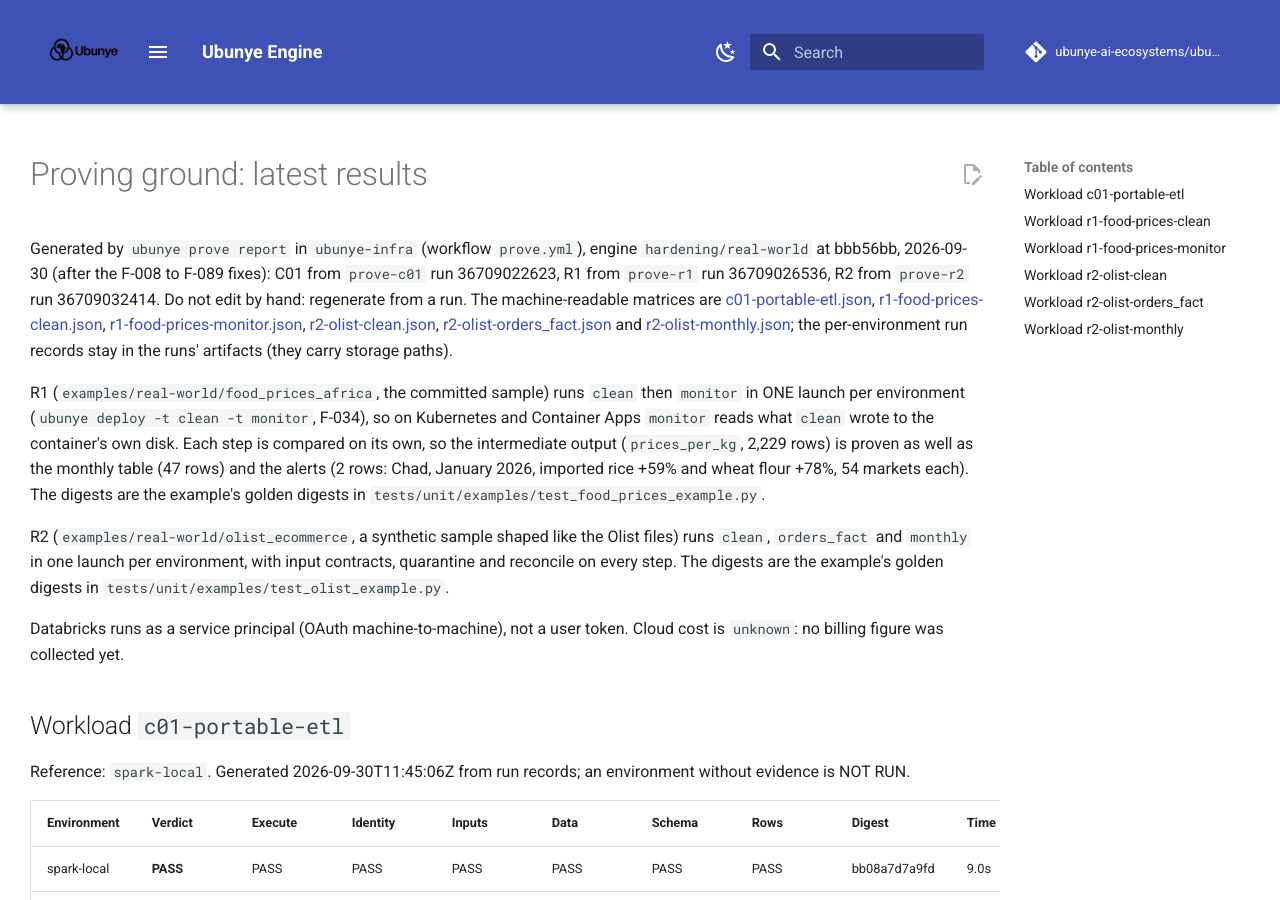
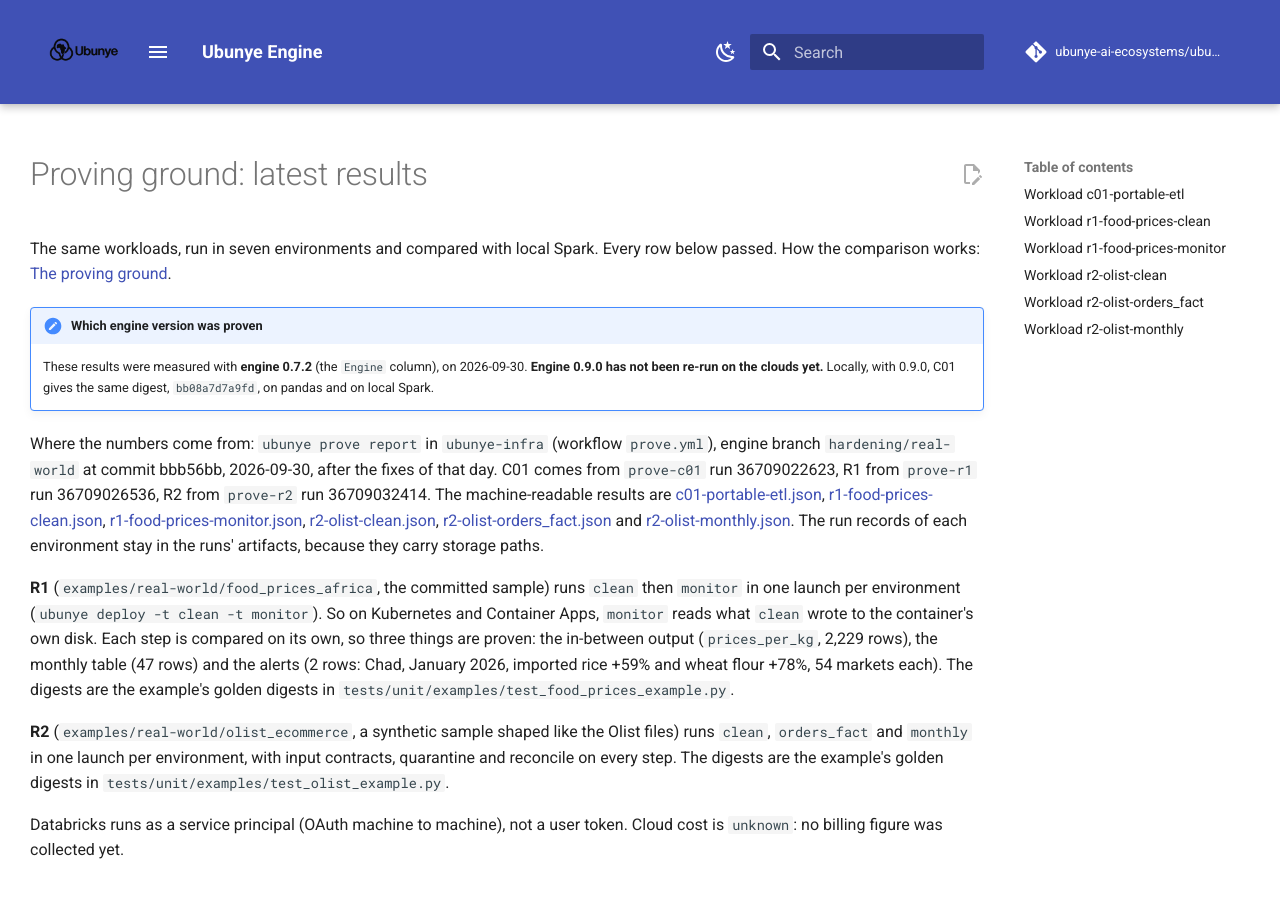
Before and after one commit to ubunye-ai-ecosystems/ubunye_engine, an MkDocs documentation site: the page built from docs/proving-ground/latest.md, in a window 1280 px wide and 900 px high. Built offline with MkDocs 1.6.1 and Material for MkDocs 9.7.7, drawn with Linux system fonts in a browser that asks for light colours; comment, search, counter and statistics services are not loaded.

Commit message:
docs(proving): results say which engine was proven; R2 shown as run on the clouds; audit page marked as history
Co-Authored-By: Claude Opus 5.5 <noreply@anthropic.com>

```diff
--- a/docs/proving-ground/latest.md
+++ b/docs/proving-ground/latest.md
@@ -1,29 +1,43 @@
 # Proving ground: latest results
 
-Generated by `ubunye prove report` in `ubunye-infra` (workflow `prove.yml`), engine
-`hardening/real-world` at bbb56bb, 2026-09-30 (after the F-008 to F-089 fixes): C01 from
-`prove-c01` run 36709022623, R1 from `prove-r1` run 36709026536, R2 from `prove-r2` run
-36709032414. Do not edit by hand: regenerate from a run. The
-machine-readable matrices are [c01-portable-etl.json](c01-portable-etl.json),
+The same workloads, run in seven environments and compared with local Spark. Every row
+below passed. How the comparison works: [The proving ground](index.md).
+
+!!! note "Which engine version was proven"
+    These results were measured with **engine 0.7.2** (the `Engine` column), on
+    2026-09-30. **Engine 0.9.0 has not been re-run on the clouds yet.** Locally, with
+    0.9.0, C01 gives the same digest, `bb08a7d7a9fd`, on pandas and on local Spark.
+
+<!-- Do not edit by hand: regenerate from a run. The "## Workload" sections below are
+written by `ubunye prove report --md`; this header is written by hand around them. -->
+
+Where the numbers come from: `ubunye prove report` in `ubunye-infra` (workflow
+`prove.yml`), engine branch `hardening/real-world` at commit bbb56bb, 2026-09-30, after
+the fixes of that day. C01 comes from `prove-c01` run 36709022623, R1 from `prove-r1`
+run 36709026536, R2 from `prove-r2` run 36709032414. The machine-readable results are
+[c01-portable-etl.json](c01-portable-etl.json),
 [r1-food-prices-clean.json](r1-food-prices-clean.json),
-[r1-food-prices-monitor.json](r1-food-prices-monitor.json), [r2-olist-clean.json](r2-olist-clean.json),
-[r2-olist-orders_fact.json](r2-olist-orders_fact.json) and [r2-olist-monthly.json](r2-olist-monthly.json); the per-environment run
-records stay in the runs' artifacts (they carry storage paths).
+[r1-food-prices-monitor.json](r1-food-prices-monitor.json),
+[r2-olist-clean.json](r2-olist-clean.json),
+[r2-olist-orders_fact.json](r2-olist-orders_fact.json) and
+[r2-olist-monthly.json](r2-olist-monthly.json). The run records of each environment stay
+in the runs' artifacts, because they carry storage paths.
 
-R1 (`examples/real-world/food_prices_africa`, the committed sample) runs `clean` then
-`monitor` in ONE launch per environment (`ubunye deploy -t clean -t monitor`, F-034), so
-on Kubernetes and Container Apps `monitor` reads what `clean` wrote to the container's
-own disk. Each step is compared on its own, so the intermediate output (`prices_per_kg`,
-2,229 rows) is proven as well as the monthly table (47 rows) and the alerts (2 rows: Chad,
-January 2026, imported rice +59% and wheat flour +78%, 54 markets each). The digests are
-the example's golden digests in `tests/unit/examples/test_food_prices_example.py`.
+**R1** (`examples/real-world/food_prices_africa`, the committed sample) runs `clean` then
+`monitor` in one launch per environment (`ubunye deploy -t clean -t monitor`). So on
+Kubernetes and Container Apps, `monitor` reads what `clean` wrote to the container's own
+disk. Each step is compared on its own, so three things are proven: the in-between
+output (`prices_per_kg`, 2,229 rows), the monthly table (47 rows) and the alerts (2 rows:
+Chad, January 2026, imported rice +59% and wheat flour +78%, 54 markets each). The
+digests are the example's golden digests in
+`tests/unit/examples/test_food_prices_example.py`.
 
-R2 (`examples/real-world/olist_ecommerce`, a synthetic sample shaped like the Olist files) runs
-`clean`, `orders_fact` and `monthly` in one launch per environment, with input contracts,
-quarantine and reconcile on every step. The digests are the example's golden digests in
-`tests/unit/examples/test_olist_example.py`.
+**R2** (`examples/real-world/olist_ecommerce`, a synthetic sample shaped like the Olist
+files) runs `clean`, `orders_fact` and `monthly` in one launch per environment, with
+input contracts, quarantine and reconcile on every step. The digests are the example's
+golden digests in `tests/unit/examples/test_olist_example.py`.
 
-Databricks runs as a service principal (OAuth machine-to-machine), not a user token.
+Databricks runs as a service principal (OAuth machine to machine), not a user token.
 Cloud cost is `unknown`: no billing figure was collected yet.
 
 ## Workload `c01-portable-etl`
```
Also changed, not shown: docs/proving-ground/index.md (+25 -10 lines), docs/research/proving-ground/current-state.md (+20 -0 lines).
